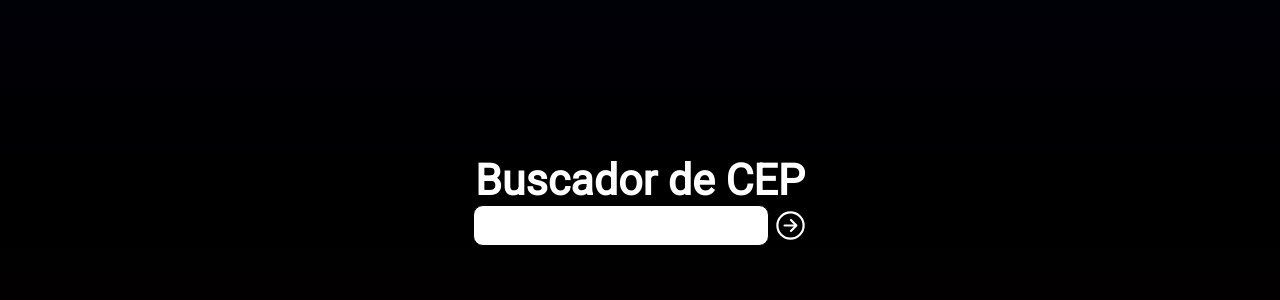
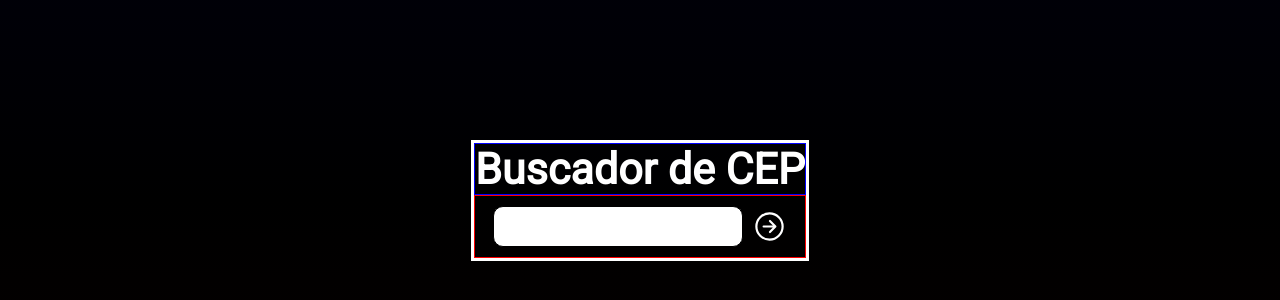
Before and after one commit to ViltonFelipe/Project-New-Job, a plain HTML site: page index.html in a window 1280 px wide. Shown: the part 200-500 px from the top of the page. Drawn offline with nearby package versions, Linux system fonts and the light colour scheme.

Commit message:
Otimizei o código de estilo do meu site!

```diff
--- a/index.html
+++ b/index.html
@@ -16,7 +16,7 @@
         <h1>Buscador de CEP</h1>
         <div id="barradepesquisa">
             <input type="number" name="cep">
-            <button id="iconedepesquisa">
+            <button id="iconedepesquisa" onclick="confirm()">
                 <ion-icon name="arrow-forward-circle-outline"></ion-icon>
             </button>
         </div>
--- a/scripts.js
+++ b/scripts.js
@@ -9,3 +9,7 @@
 // Var - Cria uma varíavel GLOBAL que pode ser acessada de qualquer parte do código.
 // Let - Cria uma varíavel que poderá ser acessada de seu próprio escopo ou em um escopo filho do seu escopo.
 // Const - Cria uma constante em forma de variável, que poderá ser acessada de seu próprio escopo ou de um escopo que seja filho do seu próprio escopo.
+
+function confirm(){
+    alert(infoCep)
+}
--- a/style.css
+++ b/style.css
@@ -5,29 +5,30 @@
 }
 
 body {
+  background: linear-gradient(0deg, rgb(10, 0, 0), rgb(0, 0, 0), rgb(0, 0, 15)) no-repeat top center/cover;
+  height: 100vh;
+
   display: flex;
   justify-content: center;
   align-items: center;
-  background: linear-gradient(0deg, rgb(10, 0, 0), rgb(0, 0, 0), rgb(0, 0, 15)) no-repeat top center/ cover;
-  height: 100vh;
+}
 
+body * {
   font-family: 'Roboto', sans-serif;
   color: white;
 }
 
 #caixa {
-  width: 620px;
-
-  display: flex;
-  flex-direction: column;
-
-  justify-content: center;
-  align-items: center;
+  border: solid;
+  text-align: center;
+  margin: auto;
 }
 
 #caixa h1 {
-  width: 350px;
-
+  border: 1px solid blue;
+  display: flex;
+  justify-content: center;
+  align-items: center;
   font-family: 'Roboto', sans-serif;
   font-size: 43px;
   color: white;
@@ -41,17 +42,19 @@
 }
 
 #barradepesquisa{
-  width: 335px;
-
+  border: 1px solid #ff0000;
   display: flex;
+  justify-content: space-between;
   align-items: center;
-  justify-content: space-between;
+  padding: 10px 18px;
 }
 
 #barradepesquisa input {
   border: 1px solid rgba(0, 0, 0);
+
+  width: 250px;
+
   border-radius: 10px;
-  margin: 0;
   padding: 5px;
 
   font-size: 25px;
@@ -70,11 +73,11 @@
 }
 
 #iconedepesquisa {
-  display: flex;
-
+  width: 35px;
+  height: 35px;
   background-color: #ffffff00;
   border-radius: 50%;
-  border:rgba(255, 255, 255, 0);
+  border:rgba(0, 0, 0, 0);
 
   font-size: 35px;
   color: #ffffff;
@@ -84,5 +87,17 @@
 
 #iconedepesquisa:hover {
   color: #ffffff9d;
-  font-size: 32px;
+  background-color: #ffffff60;
 }
+
+@media (max-width: 400px) {
+  #barradepesquisa {
+    width: 200;
+  }
+}
+
+@media (max-width: 300px) {
+  #barradepesquisa input {
+    width: 150px;
+  }
+}
```
